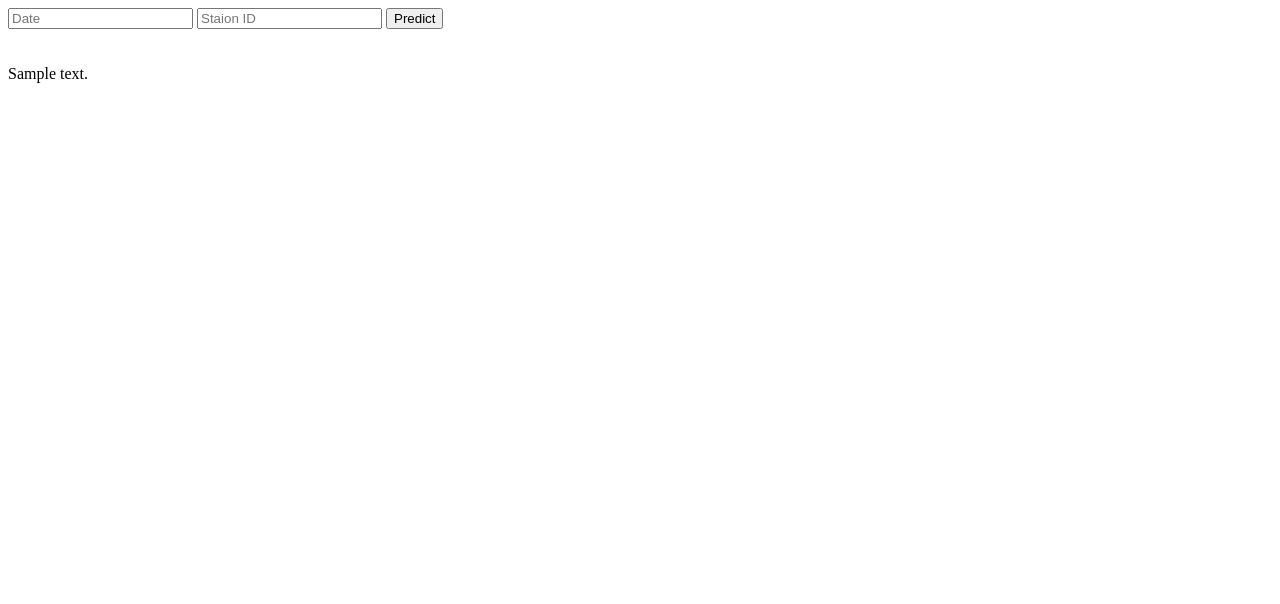
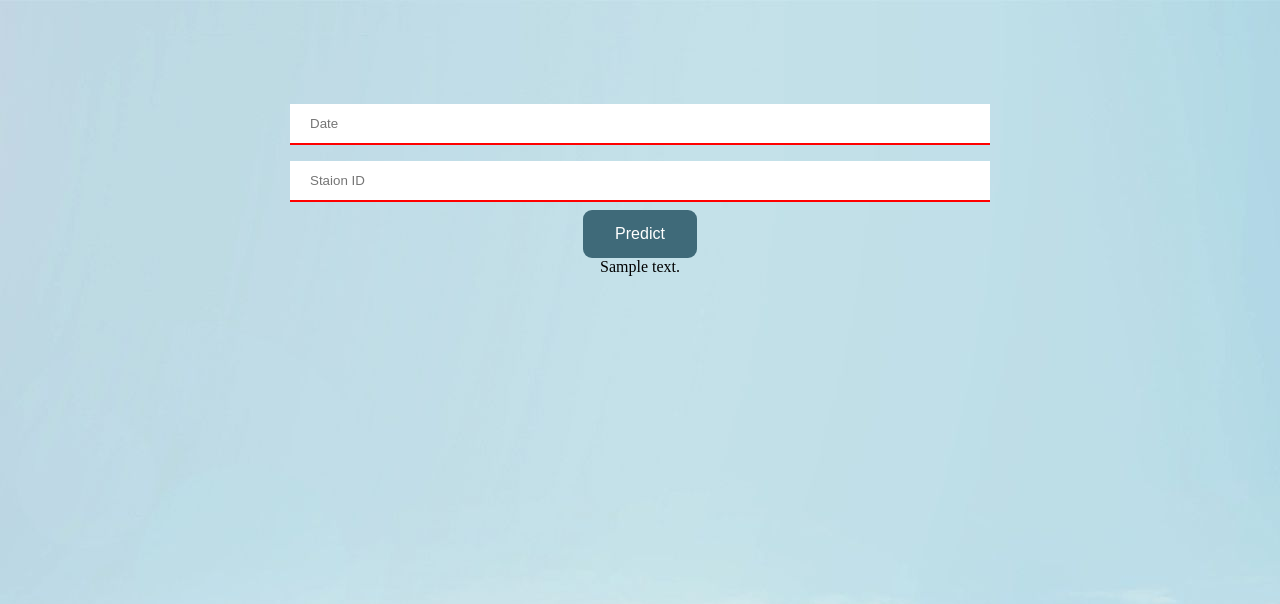
Before and after one commit to ritwik4690/Air-Quality-Prediction, a Flask app: template templates/index.html in a window 1280 px wide. Shown: the top 604 px of the page. Run offline with Flask 2, Linux system fonts and the light colour scheme; the template is opened without the code that fills it: most values are stand-ins (such as "Sample title", 1, 10 or a date in 2020); parts of the project's set-up code (start-up, migrations or seed data) failed here and were passed over.

Commit message:
added css

```diff
--- a/static/css/styles.css
+++ b/static/css/styles.css
@@ -0,0 +1,67 @@
+body {
+    background-image: url('../k.jpg');
+    background-repeat: no-repeat;
+  }
+.button {
+    background-color: #3f6a79; /* Green */
+    border: none;
+    color: white;
+    padding: 15px 32px;
+    text-align: center;
+    text-decoration: none;
+    display: inline-block;
+    font-size: 16px;
+    border-radius: 9px;
+  }
+
+  /* .inputvalues {
+    width:400px;
+    height:50px;
+
+    color:White;
+    margin:0 auto;
+}
+
+
+input[type="text"] {
+    margin:10px auto;
+} */
+.container {
+    height: 250px;
+    position: relative;
+
+  }
+
+  .center-text {
+    margin: 0;
+    position: absolute;
+    top: 40%;
+    left: 50%;
+    -ms-transform: translate(-50%, -50%);
+    transform: translate(-50%, -50%);
+  }
+
+  .center {
+    margin: 0;
+    position: absolute;
+    top: 55%;
+    left: 50%;
+    -ms-transform: translate(-50%, -50%);
+    transform: translate(-50%, -50%);
+  }
+
+  input[type=text] {
+    width: 100%;
+    padding: 12px 20px;
+    margin: 8px 0;
+    box-sizing: border-box;
+    border: none;
+    border-bottom: 2px solid red;
+  }
+
+  .container{
+      text-align:center;
+      width:700px;
+      margin:auto;
+      padding-top: 7%;
+  }
--- a/templates/index.html
+++ b/templates/index.html
@@ -4,21 +4,29 @@
     <meta charset="UTF-8">
     <meta http-equiv="X-UA-Compatible" content="IE=edge">
     <meta name="viewport" content="width=device-width, initial-scale=1.0">
+    <link rel="stylesheet" href="../static/css/styles.css">
     <title>AQI Predictor</title>
 </head>
 <body>
-    <div>
+    <div class="container">
         <form action="{{url_for('predict')}}" method="POST">
-            <input type="text" name="date" id="date" placeholder="Date">
-            <input type="text" name="station_id" id="station_id" placeholder="Staion ID">
 
 
-            <button type="submit">Predict</button>
+                <input type="text" name="date" id="date" placeholder="Date">
+
+                <input type="text" name="station_id" id="station_id" placeholder="Staion ID">
+
+            <br>
+
+                  <button type="submit" class="button">Predict</button>
+              <br>
+                  {{prediction_text}}
+        </div>
         </form>
 
         <br>
-        <br>
-        {{prediction_text}}
+
+
 
     </div>
 </body>
```
Also changed, not shown: static/k.jpg (added).
